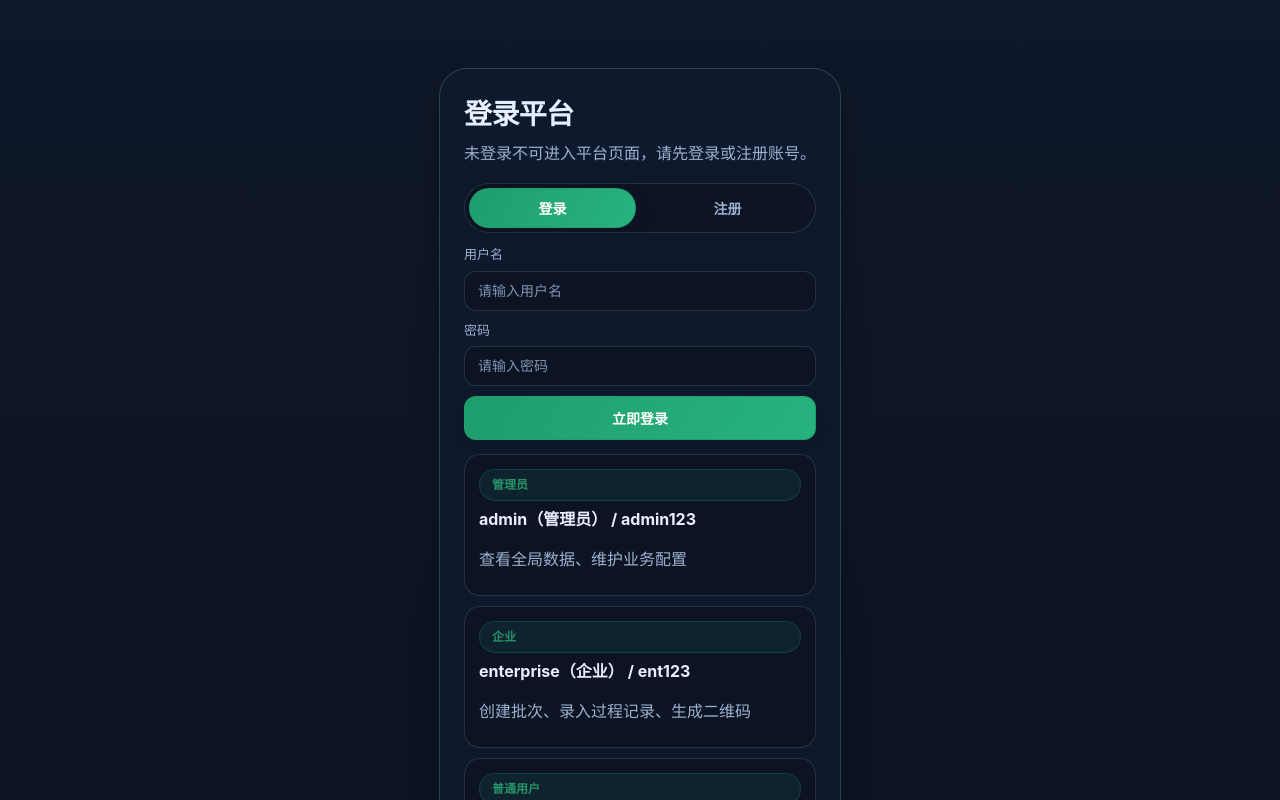
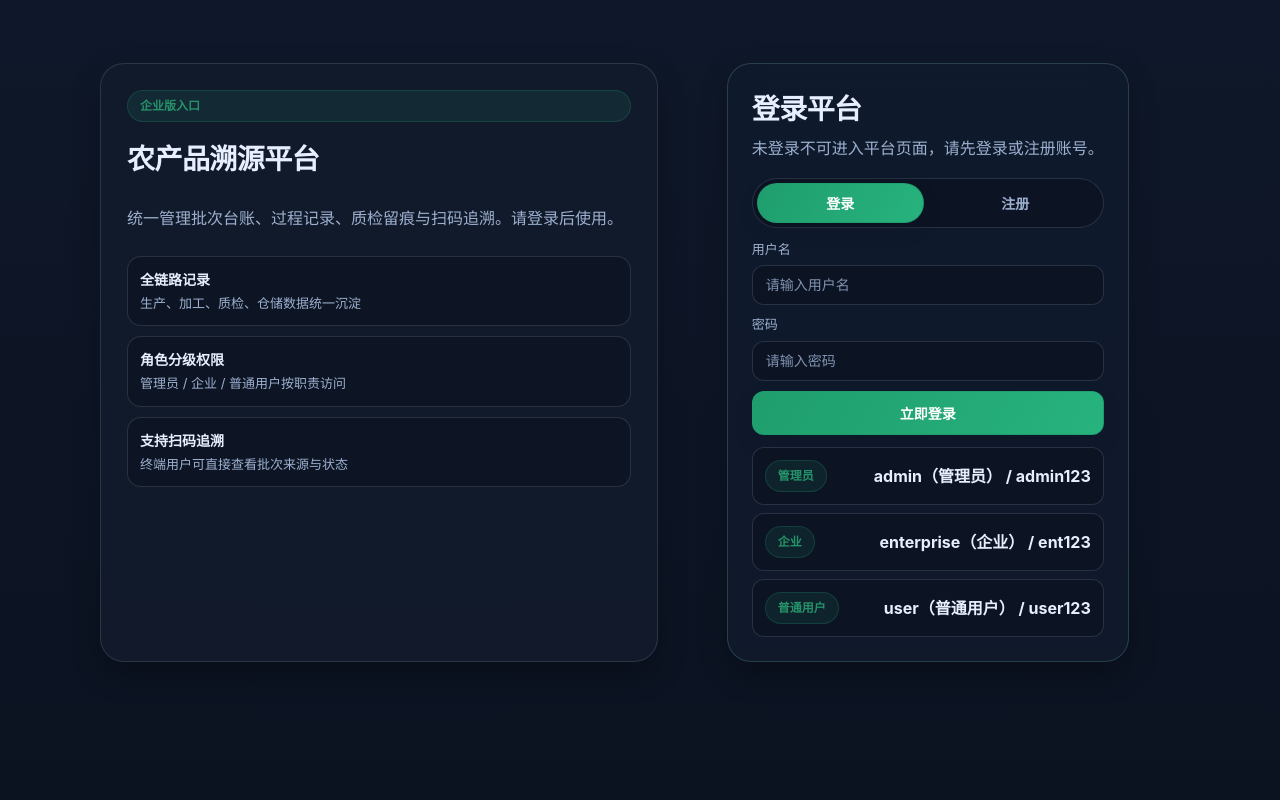
Before and after one commit to Souair/agri-traceability-java, a Vue app in the folder frontend/: page /auth in a window 1280 px wide. Shown: the top 800 px of the page. Built offline with nearby package versions, Linux system fonts and the light colour scheme; no server answers.

Commit message:
refactor: redesign auth page with cleaner enterprise layout

```diff
--- a/frontend/src/style.css
+++ b/frontend/src/style.css
@@ -187,8 +187,8 @@ a {
 }
 
 .auth-shell .container.auth-container {
-  max-width: 560px;
-  padding-top: 68px;
+  max-width: 1120px;
+  padding-top: 52px;
 }
 
 .layout-main {
@@ -685,51 +685,58 @@ code {
   place-items: center;
 }
 
-.auth-landing {
-  align-items: stretch;
+.auth-stage {
+  width: min(100%, 1100px);
+  display: grid;
+  grid-template-columns: 1.05fr 0.95fr;
+  gap: 18px;
 }
 
-.auth-intro {
-  min-height: 100%;
+.auth-panel {
+  border-radius: 24px;
+  padding: 26px;
   display: grid;
   align-content: start;
   gap: 16px;
 }
 
-.auth-intro-clean {
-  backdrop-filter: saturate(140%) blur(12px);
-}
-
-.auth-feature-list {
+.auth-points {
   display: grid;
-  gap: 12px;
-}
-
-.auth-feature-list.compact {
   gap: 10px;
 }
 
-.auth-feature-item {
+.auth-point {
   display: grid;
   gap: 4px;
-  padding: 14px;
-  border-radius: 16px;
+  border-radius: 14px;
+  padding: 12px;
+  border: 1px solid var(--border);
   background: color-mix(in srgb, var(--surface-strong) 92%, transparent);
-  border: 1px solid var(--border);
+}
+
+.auth-point strong {
+  font-size: 14px;
+}
+
+.auth-point span {
+  color: var(--text-sub);
+  font-size: 13px;
 }
 
 .auth-demo-grid {
   display: grid;
-  gap: 10px;
-  margin-top: 14px;
+  gap: 8px;
+  margin-top: 12px;
 }
 
 .demo-account-card {
-  display: grid;
-  gap: 6px;
-  padding: 14px;
-  border-radius: 16px;
-  background: color-mix(in srgb, var(--surface-strong) 92%, transparent);
+  display: flex;
+  align-items: center;
+  justify-content: space-between;
+  gap: 10px;
+  padding: 12px;
+  border-radius: 12px;
+  background: color-mix(in srgb, var(--surface-strong) 94%, transparent);
   border: 1px solid var(--border);
 }
 
@@ -738,11 +745,12 @@ code {
   margin: 0 auto;
 }
 
-.auth-capsule {
-  border-radius: 28px;
-  backdrop-filter: saturate(180%) blur(18px);
-  background: color-mix(in srgb, var(--surface) 90%, transparent);
-  border: 1px solid color-mix(in srgb, var(--border-strong) 30%, var(--border));
+.auth-clean {
+  border-radius: 24px;
+  padding: 24px;
+  backdrop-filter: saturate(160%) blur(14px);
+  background: color-mix(in srgb, var(--surface) 92%, transparent);
+  border: 1px solid color-mix(in srgb, var(--border-strong) 24%, var(--border));
 }
 
 .auth-tabs {
@@ -898,7 +906,8 @@ tbody tr.selected {
   .filters,
   .meta-grid,
   .record-grid,
-  .layout-main {
+  .layout-main,
+  .auth-stage {
     grid-template-columns: 1fr;
   }
 
@@ -922,6 +931,15 @@ tbody tr.selected {
     padding-bottom: 10px;
   }
 
+  .auth-shell .container.auth-container {
+    padding-top: 20px;
+  }
+
+  .demo-account-card {
+    flex-direction: column;
+    align-items: flex-start;
+  }
+
   .side-menu {
     position: static;
     top: auto;
--- a/frontend/src/views/AuthView.vue
+++ b/frontend/src/views/AuthView.vue
@@ -1,6 +1,28 @@
 <template>
   <section class="auth-single-page">
-    <section class="auth-wrap auth-capsule card glass">
+    <div class="auth-stage">
+      <aside class="auth-panel card glass">
+        <span class="pill">企业版入口</span>
+        <h2>农产品溯源平台</h2>
+        <p class="hint">统一管理批次台账、过程记录、质检留痕与扫码追溯。请登录后使用。</p>
+
+        <div class="auth-points">
+          <div class="auth-point">
+            <strong>全链路记录</strong>
+            <span>生产、加工、质检、仓储数据统一沉淀</span>
+          </div>
+          <div class="auth-point">
+            <strong>角色分级权限</strong>
+            <span>管理员 / 企业 / 普通用户按职责访问</span>
+          </div>
+          <div class="auth-point">
+            <strong>支持扫码追溯</strong>
+            <span>终端用户可直接查看批次来源与状态</span>
+          </div>
+        </div>
+      </aside>
+
+      <section class="auth-wrap auth-clean card glass">
         <div class="auth-header">
           <h2>{{ mode === 'login' ? '登录平台' : '注册账号' }}</h2>
           <div class="hint">未登录不可进入平台页面，请先登录或注册账号。</div>
@@ -50,20 +72,18 @@
           <div class="demo-account-card">
             <span class="pill">管理员</span>
             <strong>admin（管理员） / admin123</strong>
-          <p class="hint">查看全局数据、维护业务配置</p>
           </div>
           <div class="demo-account-card">
             <span class="pill">企业</span>
             <strong>enterprise（企业） / ent123</strong>
-          <p class="hint">创建批次、录入过程记录、生成二维码</p>
           </div>
           <div class="demo-account-card">
             <span class="pill">普通用户</span>
             <strong>user（普通用户） / user123</strong>
-          <p class="hint">查询溯源信息、查看公开数据</p>
           </div>
         </div>
       </section>
+    </div>
   </section>
 </template>
 
```
Lines whose indentation alone changed are shown as unchanged.
